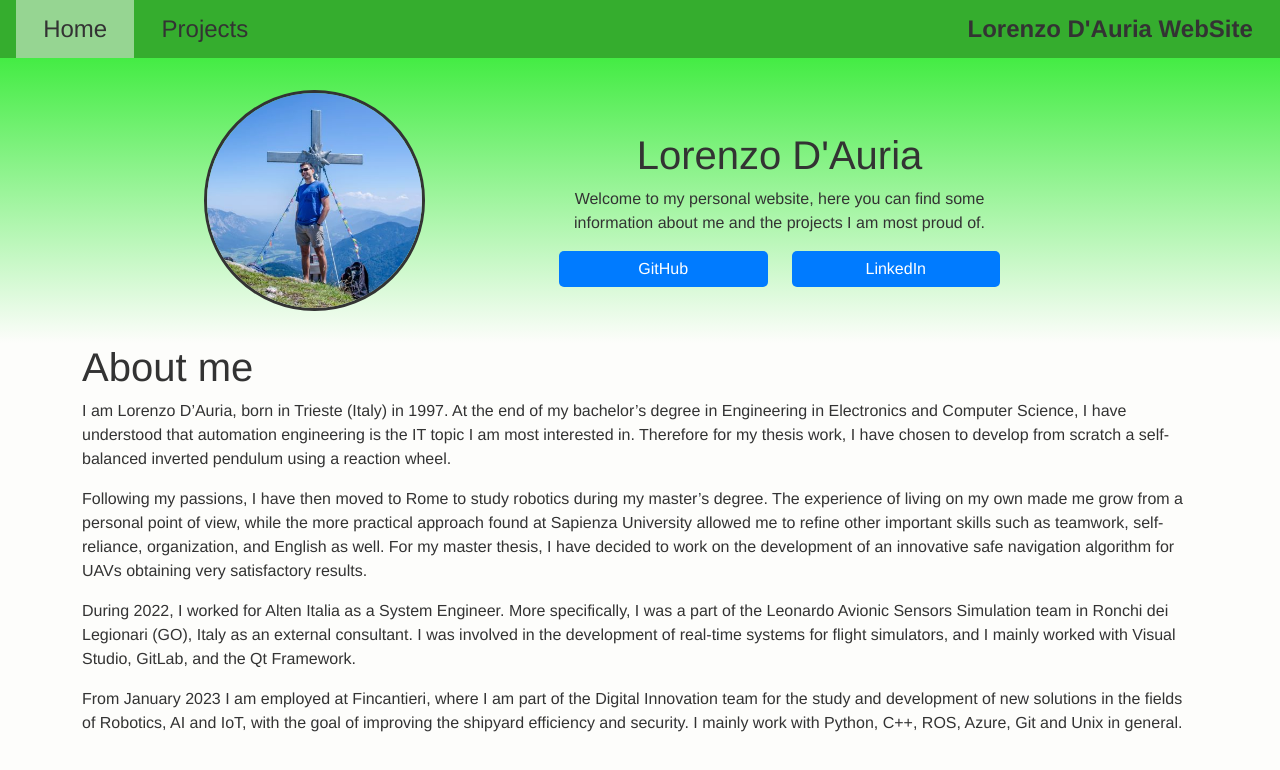
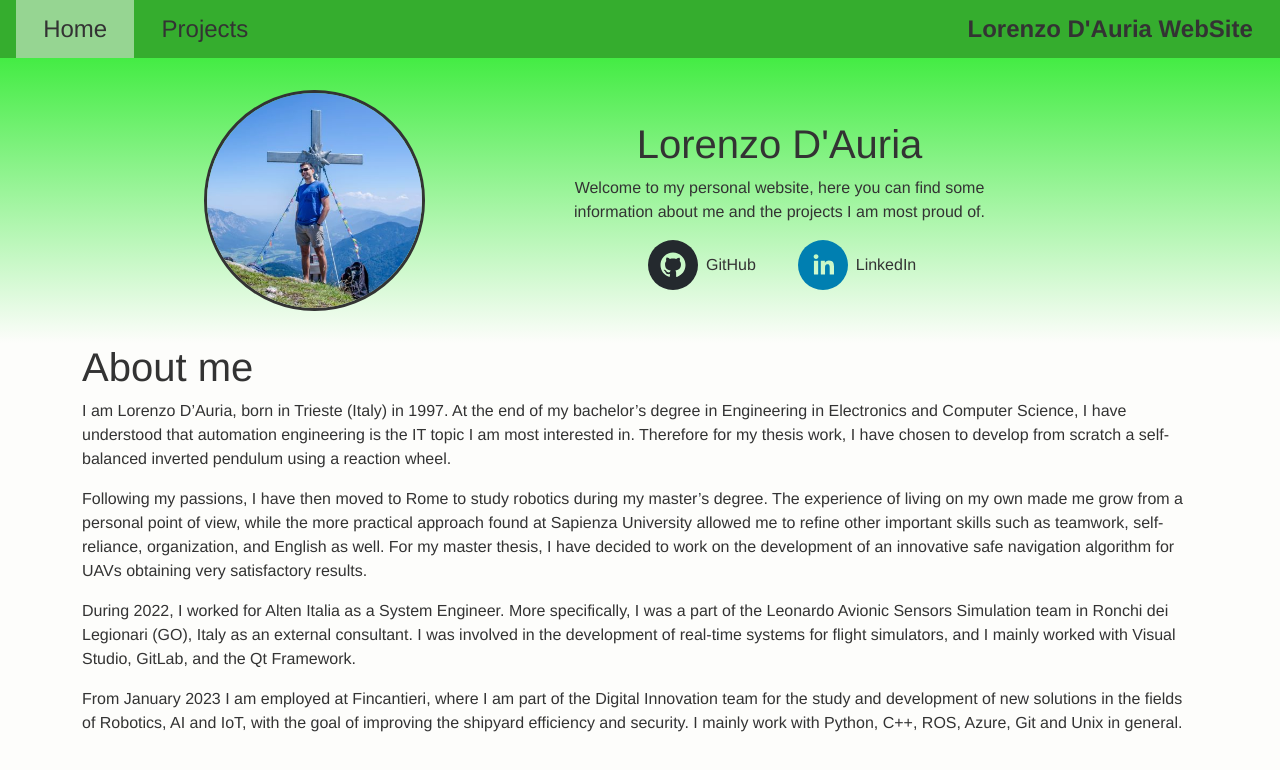
Before and after one commit to lodauria/lodauria.github.io, a React (Create React App) app: page / in a window 1280 px wide. Shown: the top 770 px of the page. Built offline with nearby package versions, Linux system fonts and the light colour scheme.

Commit message:
Social buttons

```diff
--- a/package.json
+++ b/package.json
@@ -16,6 +16,7 @@
     "react-bootstrap": "^2.8.0",
     "react-dom": "^18.2.0",
     "react-router-dom": "^6.14.2",
+    "react-social-icons": "^5.15.0",
     "typescript": "^4.9.5",
     "yarn": "^1.22.19"
   },
--- a/src/App.css
+++ b/src/App.css
@@ -93,18 +93,23 @@ body {
 .profile-image {
   width: 50%;
   height: auto;
-  border: #333 solid;
+  border: #333 solid 0.2rem;
   border-radius: 50%;
 }
 
+.button-container{
+  justify-content: center;
+}
+
 .social-button{
-  width: 100%;
-  color: #fff;
-  background-color: #007bff;
-  border: none;
-  border-radius: 5px;
-  cursor: pointer;
-  text-decoration: none;
+  justify-content: center;
+  align-items: center;
+  display: flex;
+  margin-bottom: 0.5rem;
+}
+
+.social-button span{
+  padding-left: 8px;
 }
 
 /* Project page */
--- a/src/pages/HomePage.tsx
+++ b/src/pages/HomePage.tsx
@@ -1,4 +1,5 @@
 import { Col, Container, Row, Image, Button } from "react-bootstrap";
+import { SocialIcon } from "react-social-icons";
 
 interface SocialButtonProps {
   href: string;
@@ -7,9 +8,10 @@ interface SocialButtonProps {
 
 function SocialButton({ href, text }: SocialButtonProps) {
   return (
-    <Button href={href} className="social-button">
-      {text}
-    </Button>
+    <div className="social-button">
+      <SocialIcon url={href} />
+      <span>{text}</span>
+    </div>
   );
 }
 
@@ -33,11 +35,11 @@ function HomePage() {
               about me and the projects I am most proud of.
             </p>
           </Row>
-          <Row>
-            <Col md={6}>
+          <Row className="button-container">
+            <Col md={4}>
               <SocialButton href="https://github.com/lodauria" text="GitHub" />
             </Col>
-            <Col md={6}>
+            <Col md={4}>
               <SocialButton
                 href="https://www.linkedin.com/in/lorenzodauria"
                 text="LinkedIn"
```
